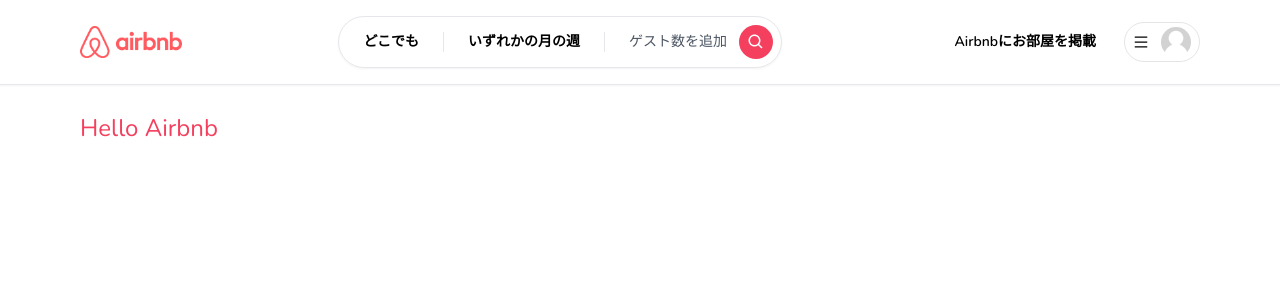
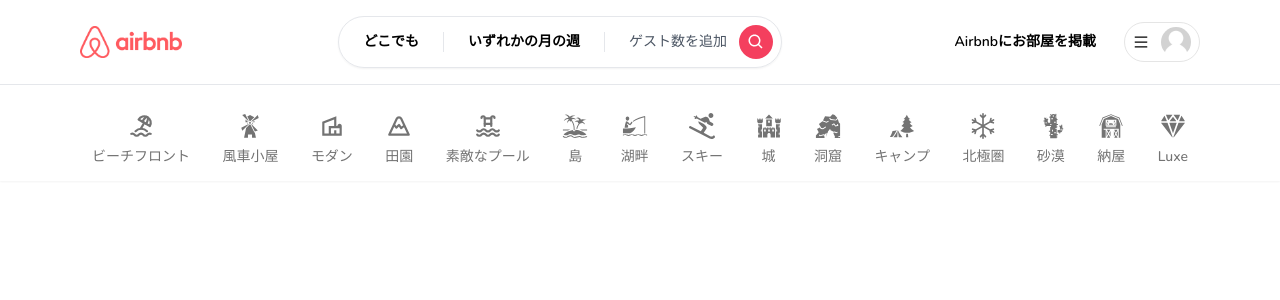
Before and after one commit to yiinuma/airbnb, a Next.js app: page / in a window 1280 px wide. Shown: the top 300 px of the page. Built offline with nearby package versions, Linux system fonts and the light colour scheme; no server answers.

Commit message:
Categories UI

```diff
--- /dev/null
+++ b/app/components/categoryBox.tsx
@@ -0,0 +1,65 @@
+"use client";
+
+import { useCallback } from "react";
+
+import { useRouter, useSearchParams } from "next/navigation";
+import qs from "query-string";
+import { IconType } from "react-icons";
+
+type CategoryBoxProps = {
+  label: string;
+  icon: IconType;
+  selected?: boolean;
+};
+
+const CategoryBox: React.FC<CategoryBoxProps> = ({
+  label,
+  icon: Icon,
+  selected,
+}) => {
+  const router = useRouter();
+  const params = useSearchParams();
+
+  const handleClick = useCallback(() => {
+    let currentQuery = {};
+
+    if (params) {
+      currentQuery = qs.parse(params.toString());
+    }
+
+    const updatedQuery: any = {
+      ...currentQuery,
+      category: label,
+    };
+
+    if (params?.get("category") === label) {
+      delete updatedQuery.category;
+    }
+
+    const url = qs.stringifyUrl(
+      {
+        url: "/",
+        query: updatedQuery,
+      },
+      { skipNull: true }
+    );
+
+    router.push(url);
+  }, [label, params, router]);
+
+  return (
+    <div
+      onClick={handleClick}
+      className={`flex cursor-pointer flex-col items-center justify-center gap-2 border-b-2 p-3 transition hover:text-neutral-800 ${
+        selected
+          ? "border-b-neutral-100 text-neutral-800"
+          : "border-b-transparent text-neutral-500"
+      }`}
+    >
+      <Icon size={26} />
+      <div className="text-sm font-medium">{label}</div>
+    </div>
+  );
+};
+
+export default CategoryBox;
--- /dev/null
+++ b/app/components/navbar/categories.tsx
@@ -0,0 +1,125 @@
+"use client";
+
+import { usePathname, useSearchParams } from "next/navigation";
+import { BsSnow } from "react-icons/bs";
+import { FaSkiing } from "react-icons/fa";
+import {
+  GiBarn,
+  GiBoatFishing,
+  GiCactus,
+  GiCastle,
+  GiCaveEntrance,
+  GiForestCamp,
+  GiIsland,
+  GiWindmill,
+} from "react-icons/gi";
+import { IoDiamond } from "react-icons/io5";
+import { MdOutlineVilla } from "react-icons/md";
+import { TbBeach, TbMountain, TbPool } from "react-icons/tb";
+
+import CategoryBox from "@/app/components/categoryBox";
+import Container from "@/app/components/container";
+
+export const categories = [
+  {
+    label: "ビーチフロント",
+    icon: TbBeach,
+    description: "This property is close to the beach!",
+  },
+  {
+    label: "風車小屋",
+    icon: GiWindmill,
+    description: "This property is has windmills!",
+  },
+  {
+    label: "モダン",
+    icon: MdOutlineVilla,
+    description: "This property is modern!",
+  },
+  {
+    label: "田園",
+    icon: TbMountain,
+    description: "This property is in the countryside!",
+  },
+  {
+    label: "素敵なプール",
+    icon: TbPool,
+    description: "This is property has a beautiful pool!",
+  },
+  {
+    label: "島",
+    icon: GiIsland,
+    description: "This property is on an island!",
+  },
+  {
+    label: "湖畔",
+    icon: GiBoatFishing,
+    description: "This property is near a lake!",
+  },
+  {
+    label: "スキー",
+    icon: FaSkiing,
+    description: "This property has skiing activies!",
+  },
+  {
+    label: "城",
+    icon: GiCastle,
+    description: "This property is an ancient castle!",
+  },
+  {
+    label: "洞窟",
+    icon: GiCaveEntrance,
+    description: "This property is in a spooky cave!",
+  },
+  {
+    label: "キャンプ",
+    icon: GiForestCamp,
+    description: "This property offers camping activities!",
+  },
+  {
+    label: "北極圏",
+    icon: BsSnow,
+    description: "This property is in arctic environment!",
+  },
+  {
+    label: "砂漠",
+    icon: GiCactus,
+    description: "This property is in the desert!",
+  },
+  {
+    label: "納屋",
+    icon: GiBarn,
+    description: "This property is in a barn!",
+  },
+  {
+    label: "Luxe",
+    icon: IoDiamond,
+    description: "This property is brand new and luxurious!",
+  },
+];
+
+const Categories = () => {
+  const params = useSearchParams();
+  const category = params?.get("category");
+  const pathname = usePathname();
+
+  const isMainPage = pathname === "/";
+  if (!isMainPage) return null;
+
+  return (
+    <Container>
+      <div className="flex flex-row items-center justify-between overflow-x-auto pt-4">
+        {categories.map((item) => (
+          <CategoryBox
+            key={item.label}
+            label={item.label}
+            icon={item.icon}
+            selected={category === item.label}
+          />
+        ))}
+      </div>
+    </Container>
+  );
+};
+
+export default Categories;
--- a/app/components/navbar/navbar.tsx
+++ b/app/components/navbar/navbar.tsx
@@ -1,6 +1,7 @@
 "use client";
 
 import Container from "@/app/components/container";
+import Categories from "@/app/components/navbar/categories";
 import Logo from "@/app/components/navbar/logo";
 import Search from "@/app/components/navbar/search";
 import UserMenu from "@/app/components/navbar/userMenu";
@@ -22,6 +23,7 @@
           </div>
         </Container>
       </div>
+      <Categories />
     </div>
   );
 };
--- a/app/layout.tsx
+++ b/app/layout.tsx
@@ -16,6 +16,7 @@
 
 const font = Nunito({
   subsets: ["latin"],
+  display: "swap",
 });
 
 export default async function RootLayout({
--- a/package.json
+++ b/package.json
@@ -10,6 +10,7 @@
   },
   "dependencies": {
     "@next-auth/prisma-adapter": "^1.0.6",
+    "@next/font": "^13.4.3",
     "@prisma/client": "^4.13.0",
     "@types/node": "18.16.3",
     "@types/react": "18.2.3",
@@ -22,6 +23,7 @@
     "next": "13.3.4",
     "next-auth": "^4.22.1",
     "postcss": "8.4.23",
+    "query-string": "^8.1.0",
     "react": "18.2.0",
     "react-dom": "18.2.0",
     "react-hook-form": "^7.43.9",
```
Also changed, not shown: 1 other file (tests, documents, lock files or other folders).
